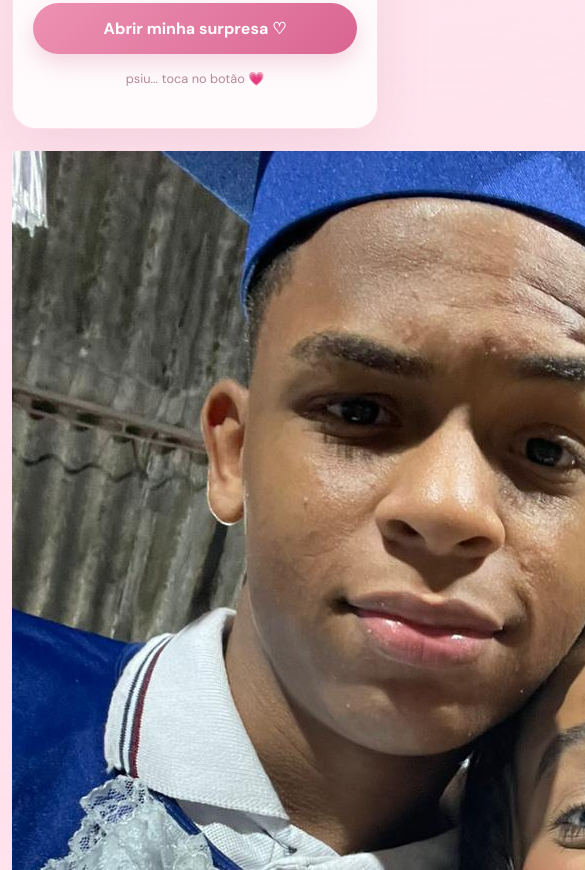
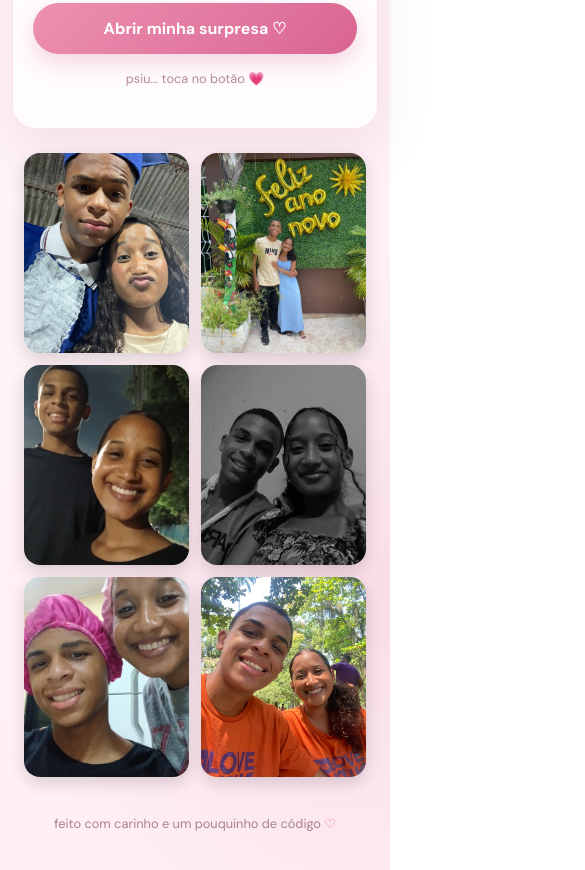
Before and after one commit to Luiz-felile17/Presente-para-Flagna-, a plain HTML site: page index.html in a window 390 px wide. Shown: the part 514-1384 px from the top of the page, 585 px wide, since content can reach past the window. Drawn offline with nearby package versions, Linux system fonts and the light colour scheme.

Commit message:
Add gallery styles for responsive image grid

```diff
--- a/style.css
+++ b/style.css
@@ -310,3 +310,19 @@ footer span {
   .letter { padding: 17px; }
   .primary-button, .secondary-button { width: 100%; }
 }
+.galeria {
+  display: grid;
+  grid-template-columns: repeat(auto-fit, minmax(140px, 1fr));
+  gap: 12px;
+  max-width: 600px;
+  margin: 24px auto;
+  padding: 0 12px;
+}
+
+.galeria img {
+  width: 100%;
+  height: 200px;
+  object-fit: cover;
+  border-radius: 16px;
+  box-shadow: 0 6px 16px rgba(0, 0, 0, 0.15);
+}
```
